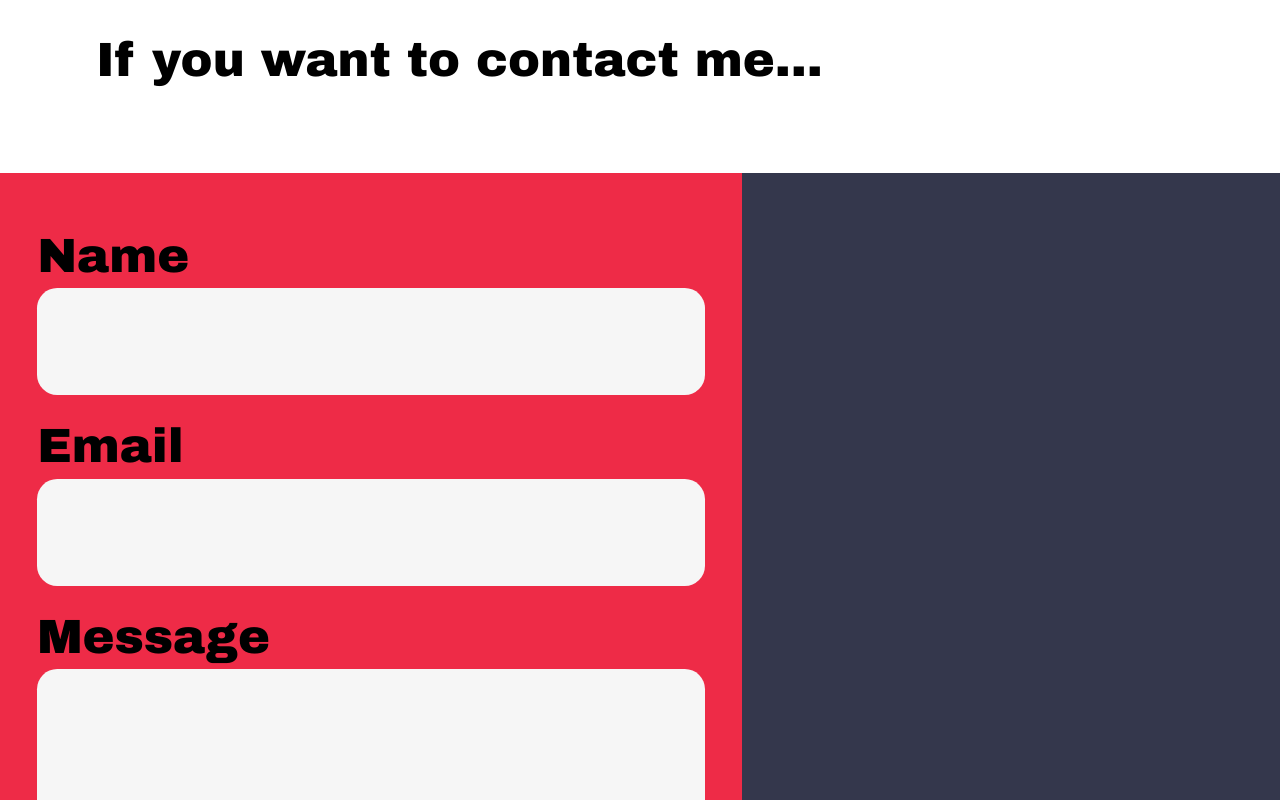
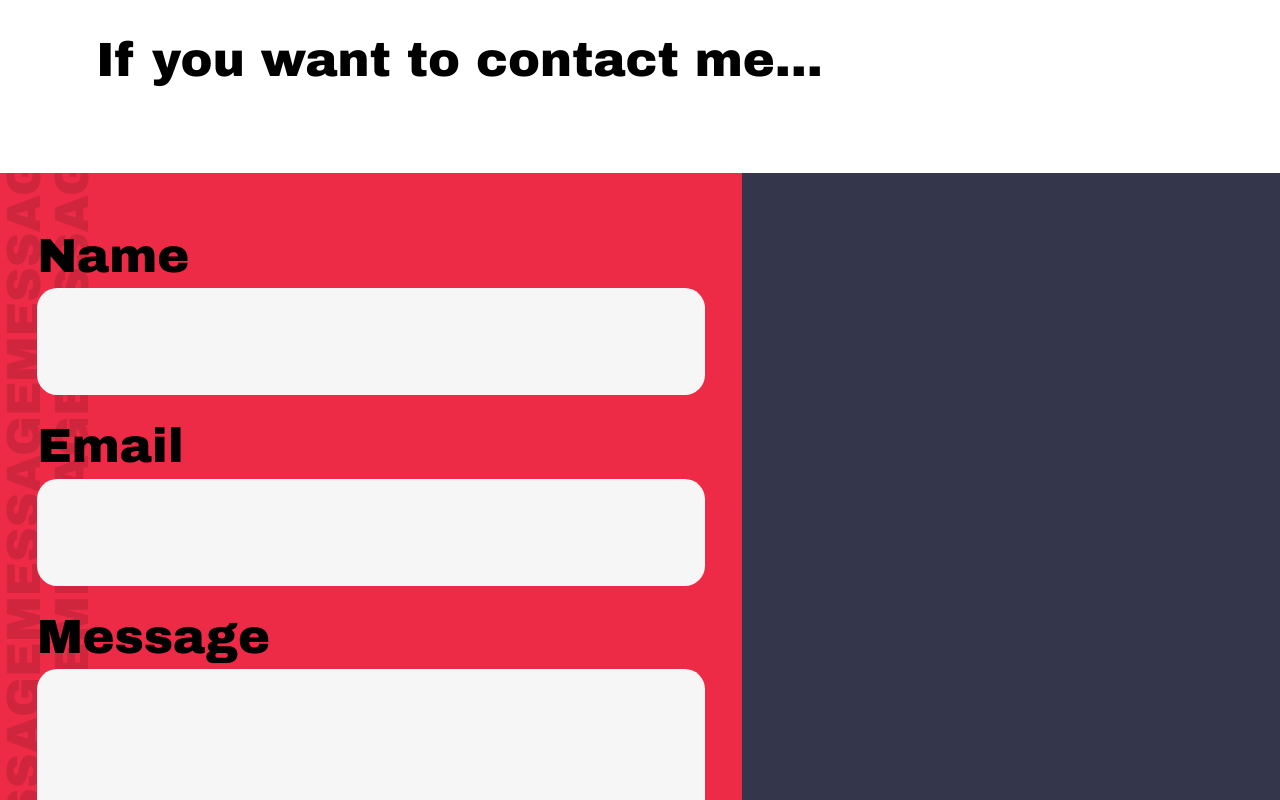
Before and after one commit to ReyhanArdiya/ReyhanArdiya.github.io, a React (Create React App) app: page / in a window 1280 px wide. Shown: the part 3760-4560 px from the top of the page. Built offline with nearby package versions, Linux system fonts and the light colour scheme.

Commit message:
Add contacts BGT

```diff
--- a/src/components/main/Contacts/ContactsForm.js
+++ b/src/components/main/Contacts/ContactsForm.js
@@ -1,9 +1,10 @@
+import BGText from "../../common/BGText/BGText.js";
 import PropTypes from "prop-types";
 import Subtitle from "../../common/Text/Subtitle.js";
 import Title from "../../common/Text/Title.js";
 import styled from "styled-components";
 
-const ContactsFormEl = styled.form`
+const ContactsFormContainer = styled.form`
     grid-area: form;
     background: var(--color-primary-1);
     display: flex;
@@ -11,6 +12,20 @@ const ContactsFormEl = styled.form`
     justify-content: space-evenly;
     align-items: center;
     padding: 0.25em 0;
+    position: relative;
+    overflow: hidden;
+
+    *:not(.BGT) {
+        z-index: 2;
+    }
+`;
+
+const ContactsBGT = styled(BGText)`
+    position: absolute;
+    z-index: 1;
+	writing-mode: vertical-rl;
+    transform: rotate(180deg);
+    left: 0;
 `;
 
 const ContactsFormControlContainer = styled.section`
@@ -72,12 +87,13 @@ const SubmitButt = styled(Title).attrs({ as : "button" })`
 
 const ContactsForm = () => {
 	return (
-		<ContactsFormEl>
+		<ContactsFormContainer>
+			<ContactsBGT left rows={2} cols={7} text="MESSAGE" />
 			<ContactsFormControl type="text" name="name">Name</ContactsFormControl>
 			<ContactsFormControl type="text" name="email">Email</ContactsFormControl>
 			<ContactsFormControl type="textarea" name="mEssage">Message</ContactsFormControl>
 			<SubmitButt>SEND</SubmitButt>
-		</ContactsFormEl>
+		</ContactsFormContainer>
 
 	);
 };
```
